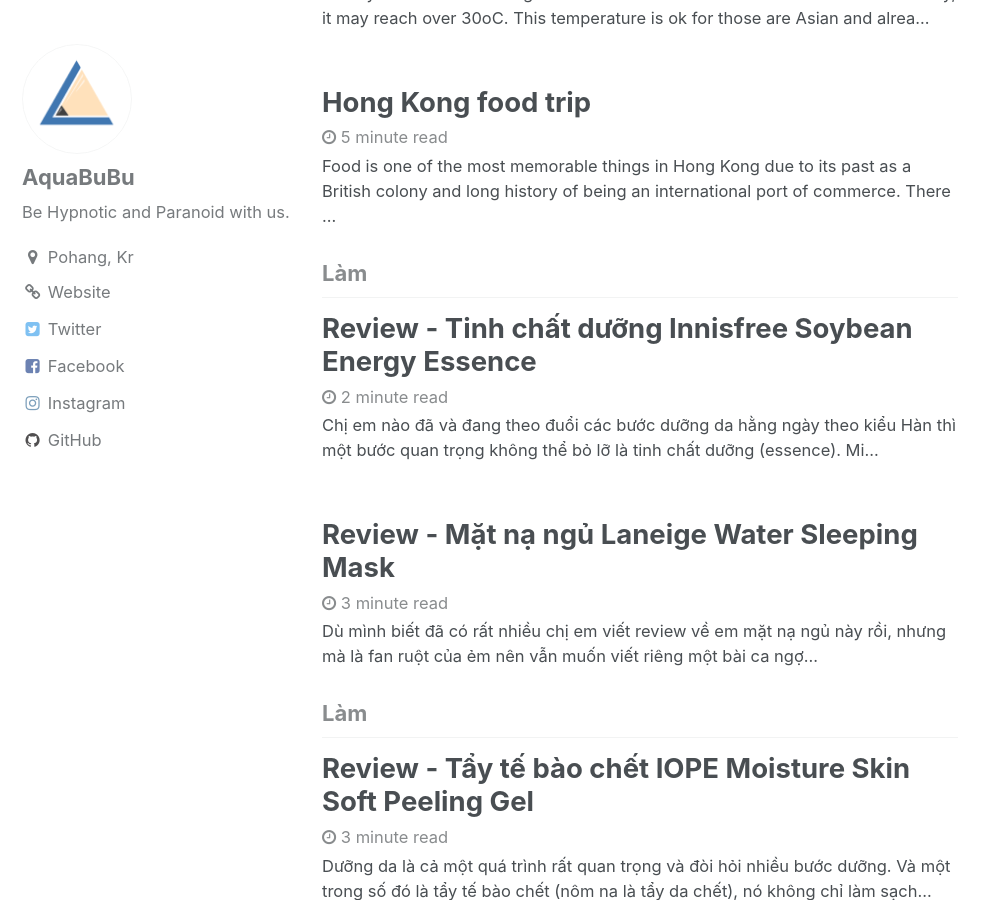
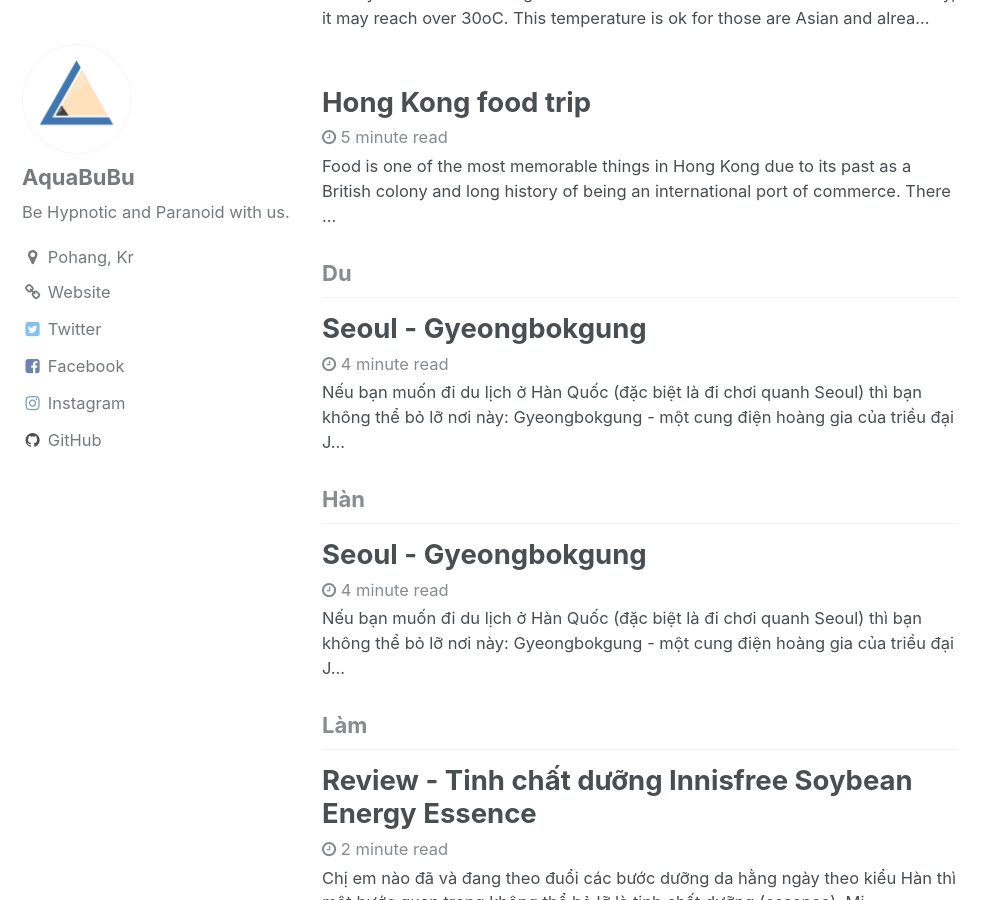
Before and after one commit to aquabubu/home, a Jekyll site: the page built from _pages/category-archive.html, in a window 1280 px wide and 900 px high, scrolled down 3323 px. Shown: the whole window, without its empty margins (0-998 px from the left). Built offline with Jekyll 4.4.1, drawn with Linux system fonts in a browser that asks for light colours; emoji names are drawn with the system emoji font; some of the changed text lies outside the part shown.

Commit message:
Update sites

```diff
--- /dev/null
+++ b/_posts/2014-03-15-Gyeongbokgung-o-Han-Quoc.md
@@ -0,0 +1,149 @@
+---
+title: Seoul - Gyeongbokgung
+tags:
+- dulichhanquoc
+- gyeongbokgung
+- placetogoinseoul
+- aquabubu
+header:
+  teaser: assets/images/gbbg.png
+layout: single
+author_profile: true
+read_time: true
+comments: true
+share: true
+related: true
+toc: true
+categories: Du lịch Hàn Quốc
+---
+
+Nếu bạn muốn đi du lịch ở Hàn Quốc (đặc biệt là đi chơi quanh Seoul) thì bạn không thể bỏ lỡ nơi này: **Gyeongbokgung** - một cung điện hoàng gia của triều đại Joseon và là một trong những địa điểm nổi tiếng nhất ở Seoul (còn được gọi là Cung Cảnh Phúc).
+{: style="text-align: justify;"}
+
+<figure style="width: 650px" class="align-center">
+  <img src="{{ site.url }}{{ site.baseurl }}/assets/images/gung-1.png" alt="">
+  <figcaption></figcaption>
+</figure>
+
+Mặc dù vẫn còn nhiều cung điện khác nhưng Gyeongbokgung vẫn là cung điện đẹp và tương đối còn nguyên vẹn nhất.
+Trong đó, **Gyeonghoeru Pavilion** và **Hyangwonjeong Pond** là hai kiến trúc ăn tượng được xây dựng giữa hồ, mang lại cảm giác rất yên bình! Nhưng hãy chuẩn bị tinh thần nhé, bạn phải đi bộ rất nhiều đấy! 😎
+{: style="text-align: justify;"}
+
+May mắn là mình đã đến đó vào mùa xuân nên có hoa anh đào nở rất đẹp và trời trong xanh với nắng nhẹ, thời tiết mát mẻ, thích hợp khi đi tham quan. Ngay trước khi đến **Gwanghwamun Gate**, bạn sẽ thấy một bức tượng lớn trên đại lộ Sejong, đó chính là bức tượng của nhà vua **King Sejong** đấy.
+{: style="text-align: justify;"}
+
+<div style="text-align: center">
+  <div style="display: inline-block; padding:5px">
+    <img src="/assets/images/gung-2.png" width="250px">
+		<figcaption style="font-size: 15px" align="center"> <span style="color:olive"> Bức tượng vua Sejong </span> </figcaption>
+	 </div>
+
+	<div style="display: inline-block; padding:5px">
+    <img src="/assets/images/gung-3.png" width="350px">
+		<figcaption style="font-size: 15px" align="center"> <span style="color:deepskyblue"> Cổng Gwanghwamun </span> </figcaption>
+	  </div>
+</div>
+
+<div style="text-align: center">
+  <div style="display: inline-block; padding:5px">
+    <img src="/assets/images/gung-7.png" width="300px">
+		<figcaption style="font-size: 15px" align="center"> <span style="color:green"> Cổng vào thứ hai </span> </figcaption>
+	 </div>
+
+	<div style="display: inline-block; padding:5px">
+    <img src="/assets/images/gung-13.png" width="300px">
+		<figcaption style="font-size: 15px" align="center"> <span style="color:red"> Bên trong điện Geunjeongjeon </span> </figcaption>
+	  </div>
+</div>
+
+**Điện Geunjeongjeon**: Trong triều đại Joseon, ngai vàng của nhà vua được đặt ở đây, cũng là nơi nhà vua lên triều cùng bàn bạc với các đại thần để ra các quyết định mang tầm quan trọng quốc gia, cũng là nơi chào đón các sứ giả nước ngoài.
+{: style="text-align: justify;"}
+
+**Lầu Gyeonghoeru**: Nơi này được sử dụng để chào đón các đại sứ nước ngoài hoặc tổ chức các bữa tiệc.
+{: style="text-align: justify;"}
+<div style="text-align: center">
+  <div style="display: inline-block; padding:1px">
+    <img src="/assets/images/gung-4.png" width="300px">
+		<figcaption style="font-size: 15px" align="center"> <span style="color:deepskyblue"> Gyeonghoeru  </span> </figcaption>
+	 </div>
+
+	<div style="display: inline-block; padding:5px">
+    <img src="/assets/images/gung-5.png" width="300px">
+		<figcaption style="font-size: 15px" align="center"> <span style="color:hotpink"> Hyangwonjeong </span> </figcaption>
+	  </div>
+</div>
+
+**Hyangwonjeong**: một tòa nhà theo kiểu lầu các được sử dụng khi nhà vua thư giãn hoặc mở tiệc tùng. Nó tương tự như chức năng như Lầu Gyeonghoeru nhưng kích thước nhỏ hơn.
+{: style="text-align: justify;"}
+
+Khi tham quan Gyeongbokgung, bạn cũng có thể ghé qua **Bảo tàng Cung điện Quốc gia Hàn Quốc** (nằm ở phía Nam của cổng Heungnyemun), và **Bảo tàng Dân tộc Quốc gia** (ở phía đông của Hyangwonjeong).
+{: style="text-align: justify;"}
+
+<figure style="width: 550px" class="align-center">
+  <img src="{{ site.url }}{{ site.baseurl }}/assets/images/gung-9.png" alt="">
+  <figcaption> </figcaption>
+</figure>
+
+Vào một số dịp nếu may mắn, người ta sẽ cho thử đồ của vua và chụp hình. Mình đã phải đứng xếp hàng khá lâu để chờ đến lượt. :sweat:
+{: style="text-align: justify;"}
+
+<figure style="width: 450px" class="align-center">
+  <img src="{{ site.url }}{{ site.baseurl }}/assets/images/gung-8.png" alt="">
+  <figcaption> </figcaption>
+</figure>
+
+### <span style="color:olive"> Tips </span>
+  * Nếu bạn muốn đi vào buổi tối từ 7 giờ đến 10 giờ, bạn cần phải đặt vé trước trên trang web của <a href="http://ticket.interpark.com/Global/index.asp" target="_blank">Inter Park</a>. Bên cạnh đó, vé đêm chỉ bán vào thời gian nhất định, vì vậy bạn cần phải kiểm tra trước nhé.
+  * Mình khuyến khích không nên đến đây vào mùa hè, vì trời nóng khó chịu lắm, đi bộ nữa là thôi luôn đấy. 😓😓😓
+  * Thời gian tốt nhất để đi tham quan cung điện Gyeongbok là mùa xuân và mùa thu. Tin mình đi! Hoa anh đào vào mùa xuân và lá phong đỏ vàng vào mùa thu sẽ làm cho những tấm hình của bạn tuyệt vời đấy, tha hồ thả thính. :blue_heart:
+  * Một người bạn Hàncủa mình nói rằng nếu bạn thuê Hanbok (quần áo truyền thống Hàn Quốc) từ một số cửa hàng xung quanh cung điện để mặc khi vào tham quan cung điện thì bạn sẽ được miễn phí vé vào cổng. Nhưng mình không thử.
+{: style="text-align: justify;"}
+
+### <span style="color:MediumVioletRed"> Phí tham quan </span>
+Người lớn (19-64 tuổi): ~$3/ Nhóm (trên 10 người): ~$2,5
+{: style="text-align: justify;"}
+
+Trẻ em (7-18 tuổi): ~$1,5/ Nhóm (trên 10 người): ~$1,2
+{: style="text-align: justify;"}
+
+### <span style="color:dodgerblue"> Hướng dẫn cách đến Gyeongbokgung </span>
+**Địa chỉ**: 161, Sajik-ro, Jongno-gu, Seoul hoặc tiếng Hàn là 서울특별시 종로구 사직로 161 (세종로).
+{: style="text-align: justify;"}
+
+Nếu bạn đi bằng **taxi**, chỉ cần cho người lái xe xem địa chỉ này.
+
+Nếu bạn ở Seoul hoặc ở những nơi gần thủ đô, mình nghĩ đi bằng **tàu điện ngầm** là thuận tiện nhất. Và bạn có thể dừng ở trạm Gyeongbokgung (line 3) ra tại cửa số 5 hoặc dừng ở trạm Anguk (line 3) và ra cửa số 1..
+{: style="text-align: justify;"}
+
+Nếu bạn không quen thuộc với hệ thống tàu điện ngầm, sau đó chỉ cần tải ứng dụng **tàu điện ngầm** về điện thoại và chọn bản đồ ở Seoul, từ đó bạn sẽ biết những trạm mà bạn cần đi. Nó cũng sẽ cho bạn thấy có bao nhiêu trạm và mất bao lâu bạn sẽ đi qua . Rất thuận tiện, phải không? 😀
+{: style="text-align: justify;"}
+
+Ví dụ, mình ở gần ga Suwon (Suwon station) vì vậy mình đi line 1 màu navy và sau đó chuyển sang line 3 để đến đó. ^^
+{: style="text-align: justify;"}
+
+<div style="align-center">
+  <div style="display: inline-block; padding:5px">
+    <img src="/assets/images/gung-11.png" width="190px">
+		<figcaption> </figcaption>
+	 </div>
+
+	  <div style="display: inline-block; padding:5px">
+    <img src="/assets/images/gung-10.png" width="190px">
+		<figcaption> </figcaption>
+	 </div>
+
+	<div style="display: inline-block; padding:15px">
+    <img src="/assets/images/gung-12.png" width="190px">
+		<figcaption> </figcaption>
+	  </div>
+</div>
+
+
+Một lựa chọn khác là đi bằng **xe buýt**, đi xe buýt số 1020, 7025,109, 171, 172, 601 hoặc 606 và xuống ở trạm **Gyeongbokgung**.
+{: style="text-align: justify;"}
+
+Ngoài ra, bạn cần thẻ **T-money** để trả tiền khi đi xe buýt hoặc tàu điện ngầm. Nếu bạn đi du lịch đến Hàn Quốc, nên mua một thẻ T-money (chỉ có $ 2.5) và bạn có thể mua nó từ mọi cửa hàng tiện lợi (GS25, CU, 7-Eleven, Ministop, v.v ...). Để nạp tiền, bạn cũng đến các của hàng tiện lợi hoặc nạp lại thẻ bằng máy tự động bên trong các ga tàu điện ngầm.
+{: style="text-align: justify;"}
+
+Nói chung, mình thấy đây là một địa điểm check in nổi tiếng ở Hàn Quốc mà bạn không nên bỏ qua, và nên đi vào mùa xuân hoặc thu. Bạn sẽ có những bức ảnh đẹp với hoa anh đào 🌸 hoặc lá phong đỏ 🍁 và bạn sẽ có cơ hội để hiểu thêm về Hàn Quốc trong thời cổ đại. 🙂
+{: style="text-align: justify;"}
```
Also changed, not shown: _posts/2014-03-15-Gyeongbok-Palace-in-Korea.md (+1 -1 lines).
